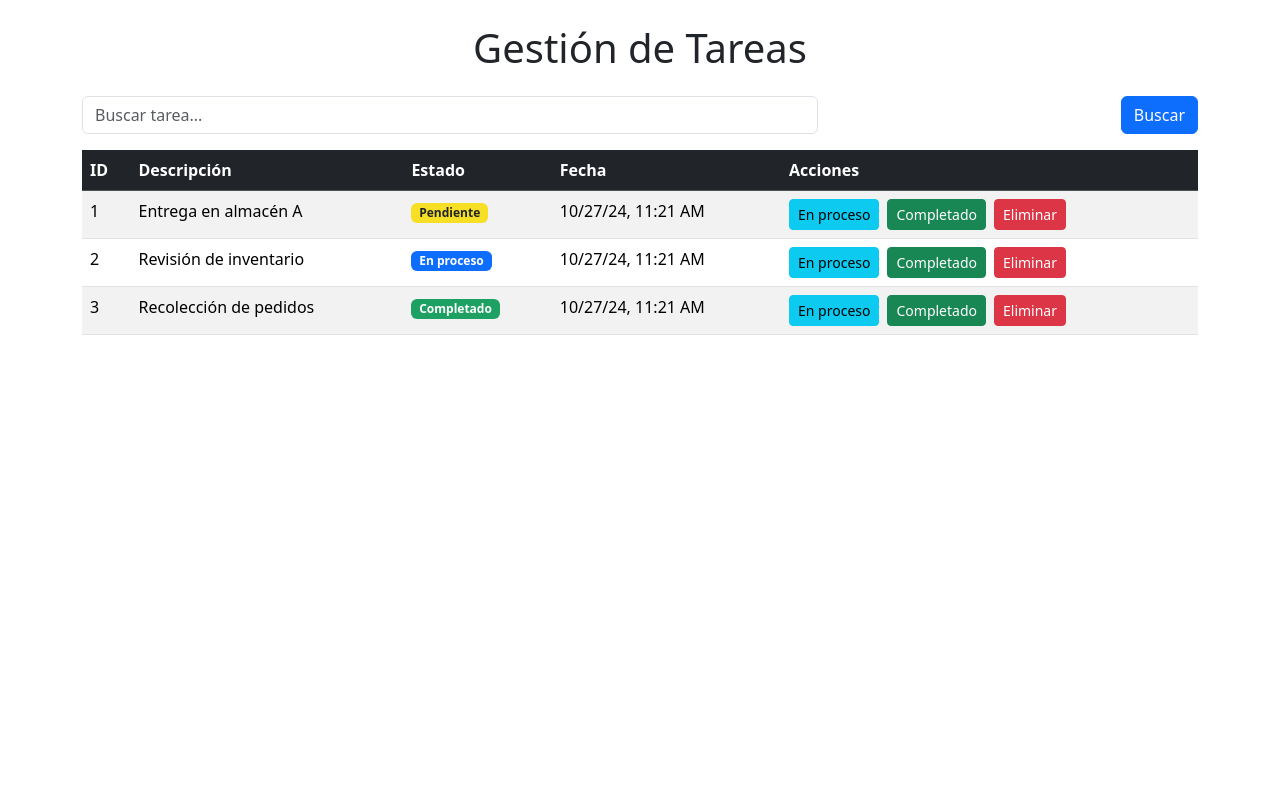
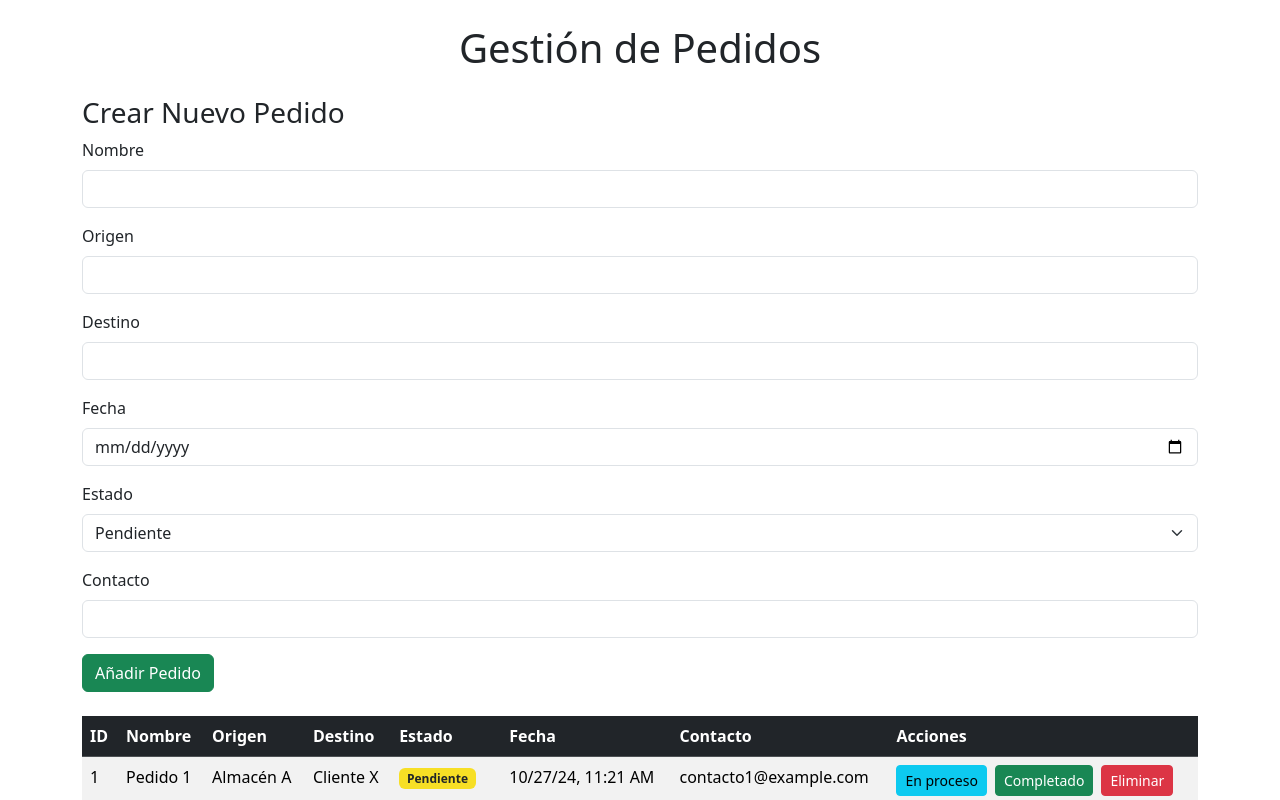
Before and after one commit to abrilmicaela/ProyectoFinal_Front, an Angular app: page /operario in a window 1280 px wide. Built offline with nearby package versions, Linux system fonts and the light colour scheme.

Commit message:
Actualización del componente Operario: ajustes en la creación y visualización de pedidos

```diff
--- a/src/app/components/operario/operario.component.html
+++ b/src/app/components/operario/operario.component.html
@@ -1,36 +1,104 @@
 <div class="container my-4">
-  <h1 class="text-center mb-4">Gestión de Tareas</h1>
+  <h1 class="text-center mb-4">Gestión de Pedidos</h1>
 
-  <!-- Filtro de búsqueda -->
-  <div class="row mb-3">
-    <div class="col-md-8">
-      <input
-        type="text"
-        class="form-control"
-        placeholder="Buscar tarea..."
-        [(ngModel)]="filterText"
-      />
-    </div>
-    <div class="col-md-4 text-end">
-      <button class="btn btn-primary" (click)="filtrarTareas()">Buscar</button>
+  <!-- Formulario para crear un nuevo pedido -->
+  <div class="row mb-4">
+    <div class="col">
+      <h3>Crear Nuevo Pedido</h3>
+      <form (ngSubmit)="crearPedido()">
+        <div class="mb-3">
+          <label for="nombre" class="form-label">Nombre</label>
+          <input
+            type="text"
+            class="form-control"
+            id="nombre"
+            [(ngModel)]="nuevoPedido.nombre"
+            name="nombre"
+            required
+          />
+        </div>
+        <div class="mb-3">
+          <label for="origen" class="form-label">Origen</label>
+          <input
+            type="text"
+            class="form-control"
+            id="origen"
+            [(ngModel)]="nuevoPedido.origen"
+            name="origen"
+            required
+          />
+        </div>
+        <div class="mb-3">
+          <label for="destino" class="form-label">Destino</label>
+          <input
+            type="text"
+            class="form-control"
+            id="destino"
+            [(ngModel)]="nuevoPedido.destino"
+            name="destino"
+            required
+          />
+        </div>
+        <div class="mb-3">
+          <label for="fecha" class="form-label">Fecha</label>
+          <input
+            type="date"
+            class="form-control"
+            id="fecha"
+            [(ngModel)]="nuevoPedido.fecha"
+            name="fecha"
+            required
+          />
+        </div>
+        <div class="mb-3">
+          <label for="estado" class="form-label">Estado</label>
+          <select
+            class="form-select"
+            id="estado"
+            [(ngModel)]="nuevoPedido.estado"
+            name="estado"
+            required
+          >
+            <option value="Pendiente">Pendiente</option>
+            <option value="En proceso">En proceso</option>
+            <option value="Completado">Completado</option>
+          </select>
+        </div>
+        <div class="mb-3">
+          <label for="contacto" class="form-label">Contacto</label>
+          <input
+            type="text"
+            class="form-control"
+            id="contacto"
+            [(ngModel)]="nuevoPedido.contacto"
+            name="contacto"
+          />
+        </div>
+        <button type="submit" class="btn btn-success">Añadir Pedido</button>
+      </form>
     </div>
   </div>
 
-  <!-- Tabla de tareas -->
+  <!-- Tabla de pedidos -->
   <table class="table table-striped table-hover">
     <thead class="table-dark">
       <tr>
         <th scope="col">ID</th>
-        <th scope="col">Descripción</th>
+        <th scope="col">Nombre</th>
+        <th scope="col">Origen</th>
+        <th scope="col">Destino</th>
         <th scope="col">Estado</th>
         <th scope="col">Fecha</th>
+        <th scope="col">Contacto</th>
         <th scope="col">Acciones</th>
       </tr>
     </thead>
     <tbody>
       <tr *ngFor="let tarea of tareas">
         <td>{{ tarea.id }}</td>
-        <td>{{ tarea.descripcion }}</td>
+        <td>{{ tarea.nombre }}</td>
+        <td>{{ tarea.origen }}</td>
+        <td>{{ tarea.destino }}</td>
         <td>
           <span
             class="badge"
@@ -44,6 +112,7 @@
           </span>
         </td>
         <td>{{ tarea.fecha | date : "short" }}</td>
+        <td>{{ tarea.contacto }}</td>
         <td>
           <button
             class="btn btn-sm btn-info me-2"
--- a/src/app/components/operario/operario.component.ts
+++ b/src/app/components/operario/operario.component.ts
@@ -5,23 +5,75 @@ import { FormsModule } from '@angular/forms';
 @Component({
   selector: 'app-operario',
   standalone: true,
-  imports: [CommonModule, FormsModule], // Importamos FormsModule
+  imports: [CommonModule, FormsModule], // Importamos los módulos necesarios
   templateUrl: './operario.component.html',
   styleUrls: ['./operario.component.css']
 })
 export class OperarioComponent {
   tareas: any[] = [];
   filterText: string = '';
+  nuevoPedido: any = {
+    nombre: '',
+    origen: '',
+    destino: '',
+    fecha: '',
+    estado: 'Pendiente',
+    contacto: ''
+  };
 
   constructor() {}
 
   ngOnInit(): void {
     // Inicializar datos de prueba
     this.tareas = [
-      { id: 1, descripcion: 'Entrega en almacén A', estado: 'Pendiente', fecha: new Date() },
-      { id: 2, descripcion: 'Revisión de inventario', estado: 'En proceso', fecha: new Date() },
-      { id: 3, descripcion: 'Recolección de pedidos', estado: 'Completado', fecha: new Date() }
+      {
+        id: 1,
+        nombre: 'Pedido 1',
+        origen: 'Almacén A',
+        destino: 'Cliente X',
+        estado: 'Pendiente',
+        fecha: new Date(),
+        contacto: 'contacto1@example.com'
+      },
+      {
+        id: 2,
+        nombre: 'Pedido 2',
+        origen: 'Almacén B',
+        destino: 'Cliente Y',
+        estado: 'En proceso',
+        fecha: new Date(),
+        contacto: 'contacto2@example.com'
+      },
+      {
+        id: 3,
+        nombre: 'Pedido 3',
+        origen: 'Almacén C',
+        destino: 'Cliente Z',
+        estado: 'Completado',
+        fecha: new Date(),
+        contacto: 'contacto3@example.com'
+      }
     ];
+  }
+
+  crearPedido(): void {
+    const nuevoPedidoConId = {
+      id: this.tareas.length + 1,
+      ...this.nuevoPedido // Copia todos los valores del formulario
+    };
+
+    this.tareas.push(nuevoPedidoConId);
+    console.log('Pedido añadido:', nuevoPedidoConId);
+
+    // Reiniciar el formulario
+    this.nuevoPedido = {
+      nombre: '',
+      origen: '',
+      destino: '',
+      fecha: '',
+      estado: 'Pendiente',
+      contacto: ''
+    };
   }
 
   actualizarEstado(tarea: any, nuevoEstado: string): void {
@@ -29,19 +81,6 @@ export class OperarioComponent {
     console.log(`Tarea ${tarea.id} actualizada a: ${nuevoEstado}`);
   }
 
-  filtrarTareas(): void {
-    console.log(`Filtrando tareas que contienen: ${this.filterText}`);
-    // Simular filtrado
-    if (this.filterText.trim() === '') {
-      this.ngOnInit(); // Restaurar todas las tareas si no hay filtro
-    } else {
-      this.tareas = this.tareas.filter(tarea =>
-        tarea.descripcion.toLowerCase().includes(this.filterText.toLowerCase())
-      );
-    }
-  }
-
-
   eliminarTarea(id: number): void {
     console.log(`Eliminar tarea con ID: ${id}`);
     this.tareas = this.tareas.filter(tarea => tarea.id !== id);
```
Also changed, not shown: 1 other file (tests, documents, lock files or other folders).
